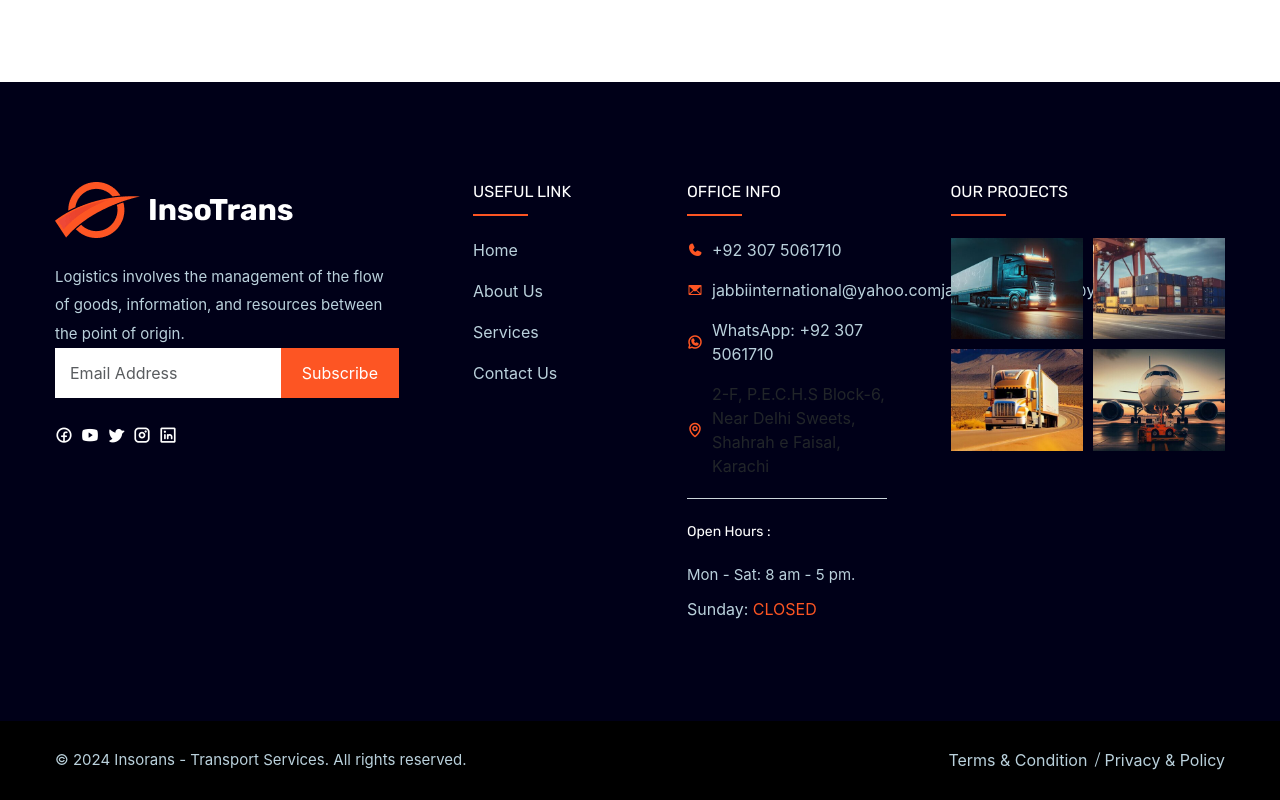
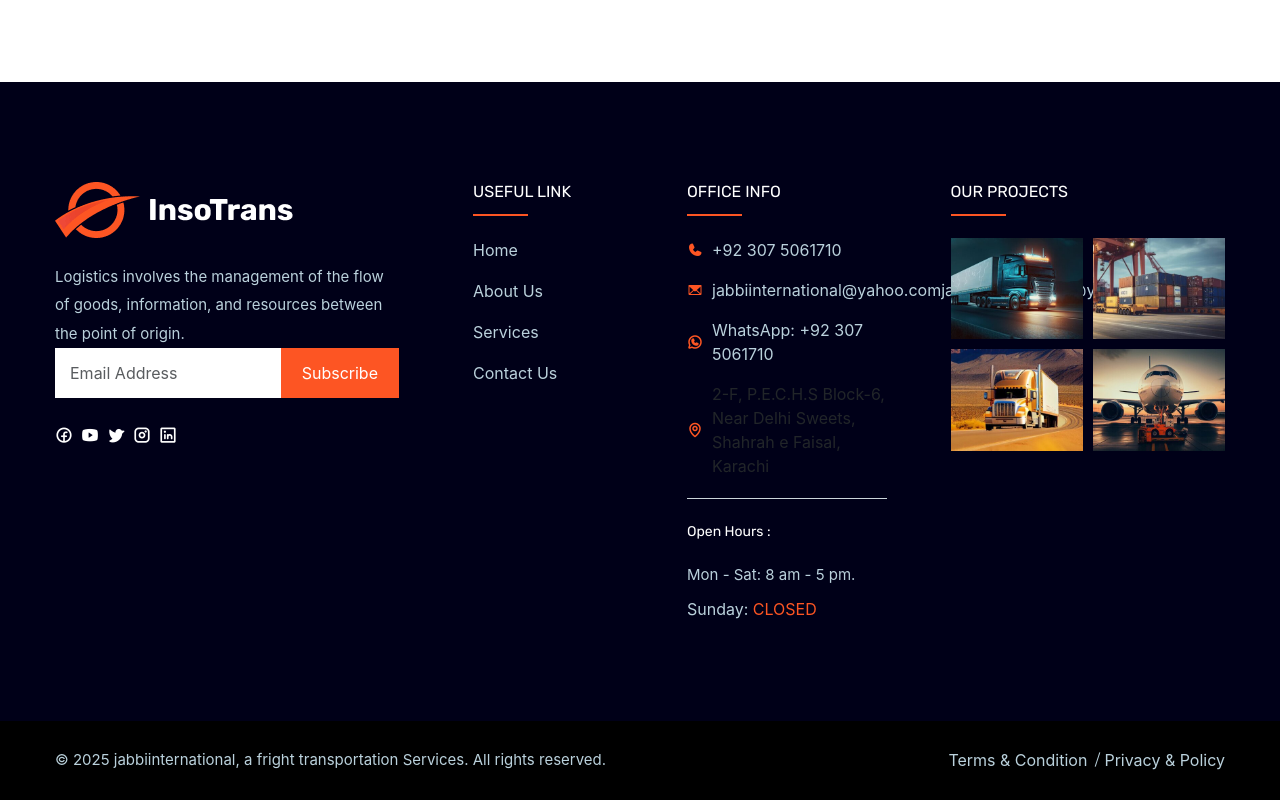
Before and after one commit to Umar-Gul-07/Fright-transportation, a React (Create React App) app: page / in a window 1280 px wide. Shown: the part 6359-7159 px from the top of the page. Built offline with nearby package versions, Linux system fonts and the light colour scheme; the HTML template or start-up script is replaced by a standard one.

Commit message:
dsuofjs jsjdk fjkdfs

```diff
--- a/src/Pages/include/Footer.jsx
+++ b/src/Pages/include/Footer.jsx
@@ -226,7 +226,7 @@ function Footer() {
                         >
                             <div className="col-lg-6 col-md-7">
                                 <div className="copyright-content">
-                                    <p>© 2024 Insorans - Transport Services. All rights reserved.</p>
+                                    <p>© 2025 jabbiinternational, a fright transportation Services. All rights reserved.</p>
                                 </div>
                             </div>
                             <div className="col-lg-6 col-md-5">
```
